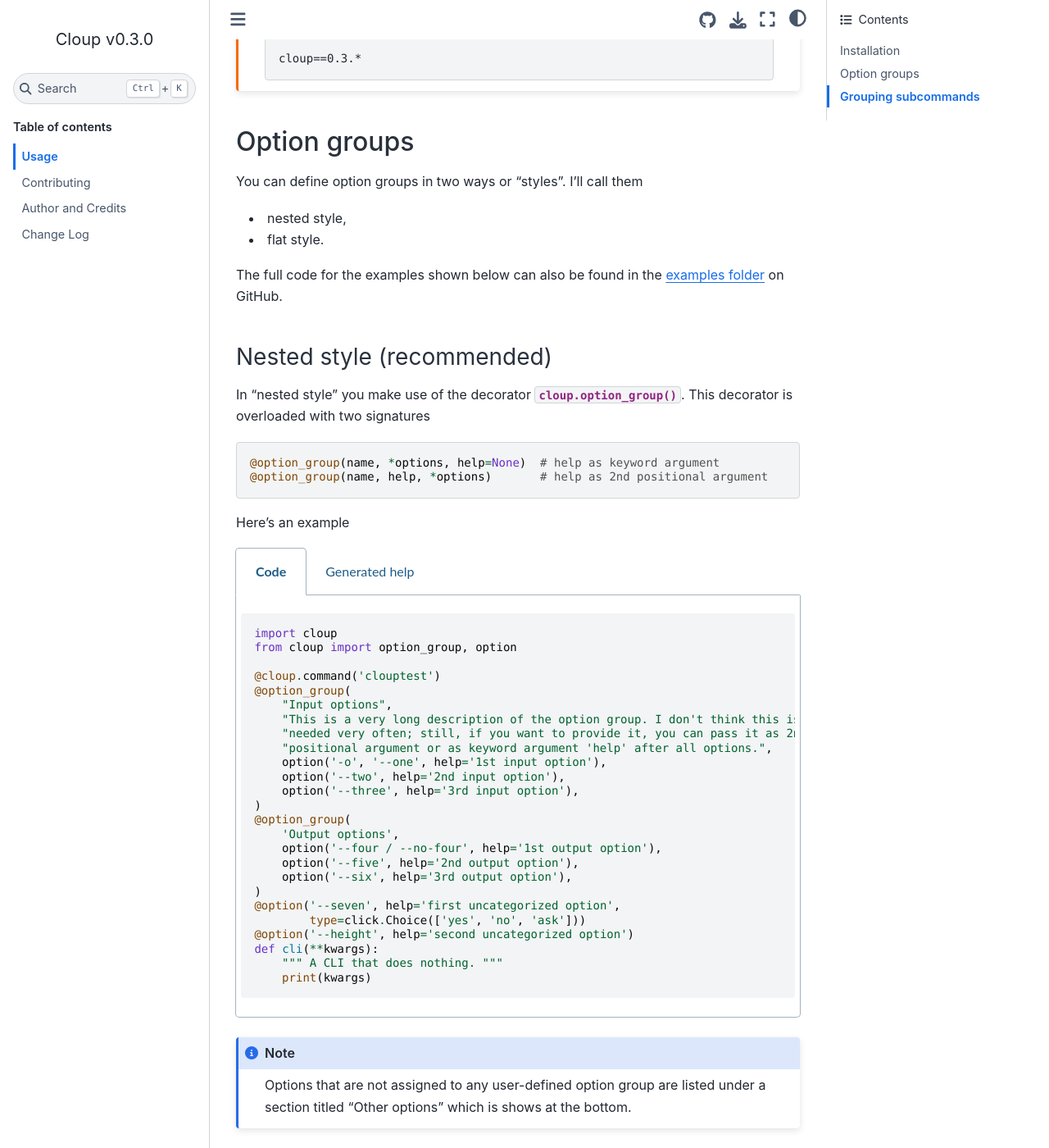
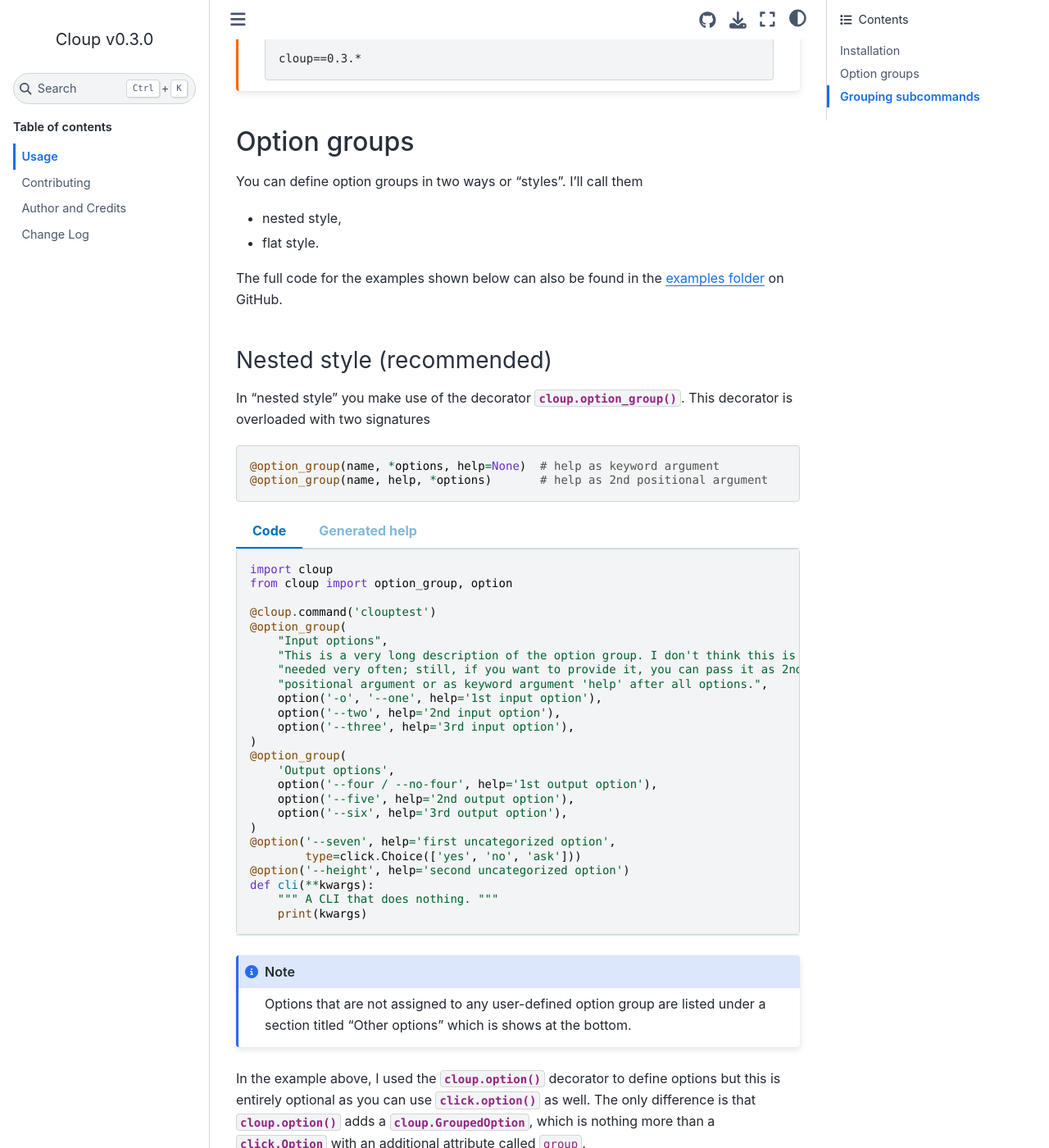
Before and after one commit to janluke/cloup, a Sphinx documentation site: the page built from docs/usage.rst, in a window 1280 px wide and 1400 px high, scrolled down 476 px. Shown: the whole window at 82% size. Built offline with Sphinx 7.4.7 and the Sphinx Book theme 1.1.4, drawn with Linux system fonts in a browser that asks for light colours; pages that are not in the unit, such as notebooks, are missing from menus; some of the changed text lies outside the part shown.

Commit message:
Docs: replace sphinx-tabs with sphinx-panels

```diff
--- a/docs/_static/styles/tabs-overrides.css
+++ b/docs/_static/styles/tabs-overrides.css
@@ -1,60 +1,12 @@
-/**************************
- * sphinx-tabs overrides
+/**
+ * sphinx-panels tabs overrides
  */
- .ui.bottom.attached.sphinx-tab.tab.segment.code-tab {
-    border: 0px 1px 1px;
-    border-color: #c9c9c9 !important;
-    box-shadow: 1px 1px 1px #d8d8d8;
+.tabbed-content {
+    padding-top: 0 !important;
+    padding-bottom: 0 !important;
 }
 
- .ui.menu {
-    font-size: inherit;
-    min-height: 2.5em;
+.tabbed-set > label {
+    margin-bottom: 0 !important;
+    padding: .4em 1.25em !important;
 }
-
-.sphinx-tabs.container {
-    padding: 0;
-}
-
-.sphinx-tabs .ui.tabular.menu {
-    border-bottom: 1px solid #c9c9c9 !important;
-}
-
-.sphinx-tabs .sphinx-menu a.active.item {
-    border-color: #c9c9c9 !important;
-}
-
-.ui.segment, .ui.segments .segment {
-    font-size: inherit;
-}
-
-.sphinx-tabs .sphinx-menu a.item {
-    color: #5a5a5a !important;
-}
-
-.ui.tabular.menu .active.item {
-    color: #0071bc !important;
-}
-
-.ui.tabular.menu .item {
-    padding: 0.5em;
-}
-
-.sphinx-tabs .highlight {
-    margin: 0;
-}
-
-.sphinx-tabs .highlight pre {
-    margin: 0;
-    box-shadow: none;
-    border: 0;
-}
-
-ul {
-    padding-left: 1em;
-    list-style-position: inside;
-}
-
-ul.simple li p, ul.simple li dl, ul.simple li dt {
-    display: inline;
-}
--- a/docs/conf.py
+++ b/docs/conf.py
@@ -38,9 +38,10 @@ extensions = [
     'sphinx.ext.intersphinx',
     'sphinx.ext.viewcode',
     'sphinx.ext.autodoc.typehints',
-    'sphinx_tabs.tabs',
+    'sphinx_panels',
     'sphinx_copybutton',  # adds a copy button to code blocks
 ]
+
 autoclass_content = 'both'
 autodoc_typehints = 'description'
 autoapi_type = 'python'
@@ -126,6 +127,18 @@ html_theme_options = {
 # relative to this directory. They are copied after the builtin static files,
 # so a file named "default.css" will overwrite the builtin "default.css".
 html_static_path = ['_static']
+
+def primary_color_rgba(alpha=1.0):
+    return "rgba(0, 113, 188, %f)" % alpha
+
+panels_css_variables = {
+    "tabs-color-label-active": primary_color_rgba(),
+    "tabs-color-label-inactive": primary_color_rgba(0.5),
+    "tabs-color-overline": primary_color_rgba(0.2),
+    # "tabs-color-underline": "rgb(207, 236, 238)",
+    # "tabs-size-label": "1rem",
+}
+panels_add_bootstrap_css = False
 html_css_files = [
     'styles/copybutton-overrides.css',
     'styles/tabs-overrides.css',
--- a/docs/usage.rst
+++ b/docs/usage.rst
@@ -42,11 +42,10 @@ This decorator is overloaded with two signatures
     @option_group(name, *options, help=None)  # help as keyword argument
     @option_group(name, help, *options)       # help as 2nd positional argument
 
-Here's an example
+.. tabbed:: Code
+    :new-group:
 
-.. tabs::
-
-    .. code-tab:: python Code
+    .. code-block:: python
 
         import cloup
         from cloup import option_group, option
@@ -74,7 +73,9 @@ Here's an example
             """ A CLI that does nothing. """
             print(kwargs)
 
-    .. code-tab:: none Generated help
+.. tabbed:: Generated help
+
+    .. code-block:: none
 
         Usage: clouptest [OPTIONS]
 
@@ -142,8 +143,10 @@ You can use :class:`cloup.Group` when you want to organize the subcommands of a
 similar to that of options groups. You can find the full example code
 `here <https://github.com/janLuke/cloup/blob/master/examples/git_sections.py>`_.
 
-.. tabs::
-    .. code-tab:: python Code
+.. tabbed:: Code
+    :new-group:
+
+    .. code-block:: python
 
         # import subcommands git_init, git_clone ecc...
 
@@ -167,7 +170,10 @@ similar to that of options groups. You can find the full example code
         git.add_command(cloup.command('fake-2', help='Fake command #2')(f))
         git.add_command(cloup.command('fake-1', help='Fake command #1')(f))
 
-    .. code-tab:: none Generated help
+
+.. tabbed:: Generated help
+
+    .. code-block:: none
 
         Usage: git [OPTIONS] COMMAND [ARGS]...
 
```
Also changed, not shown: 3 other files.
